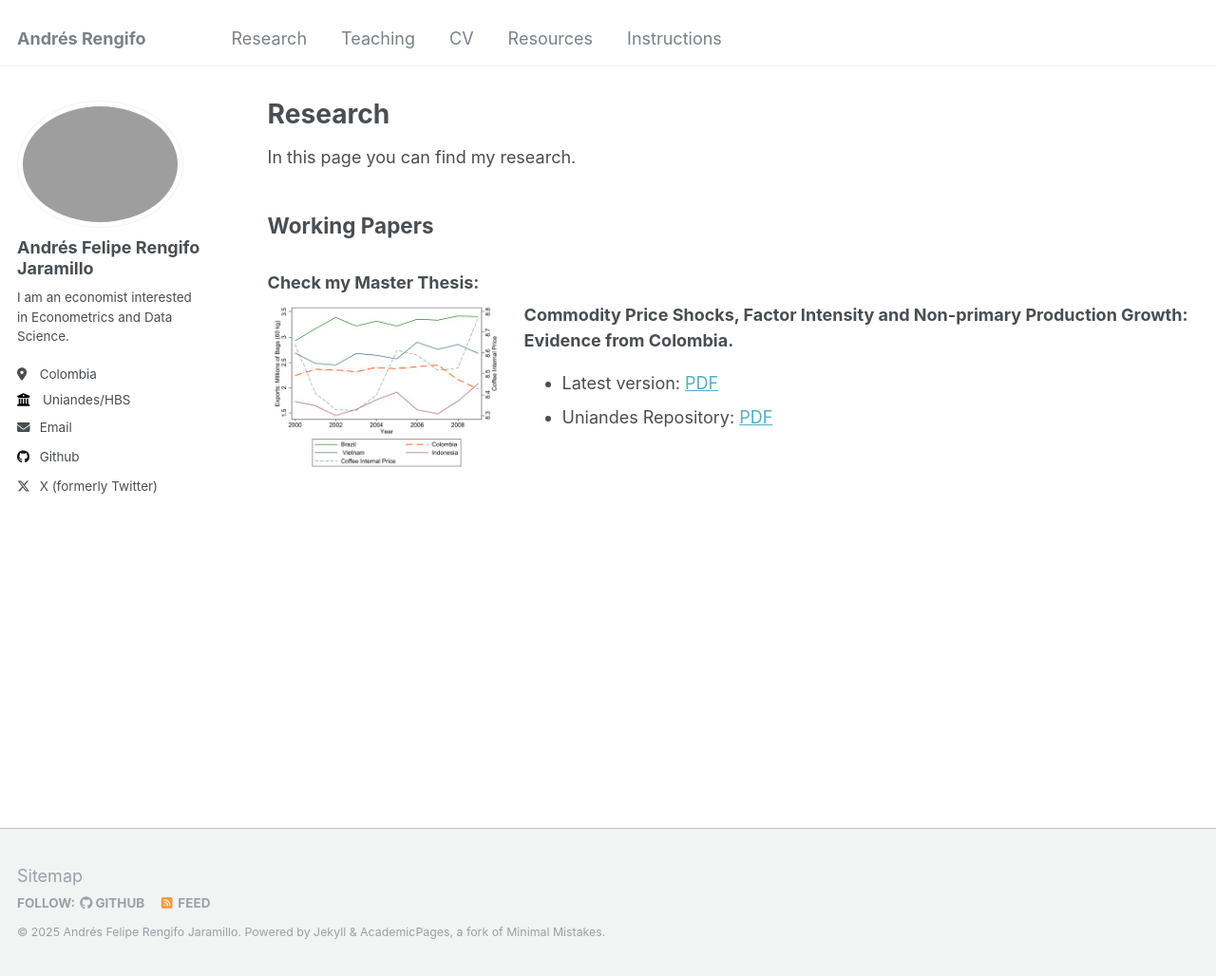
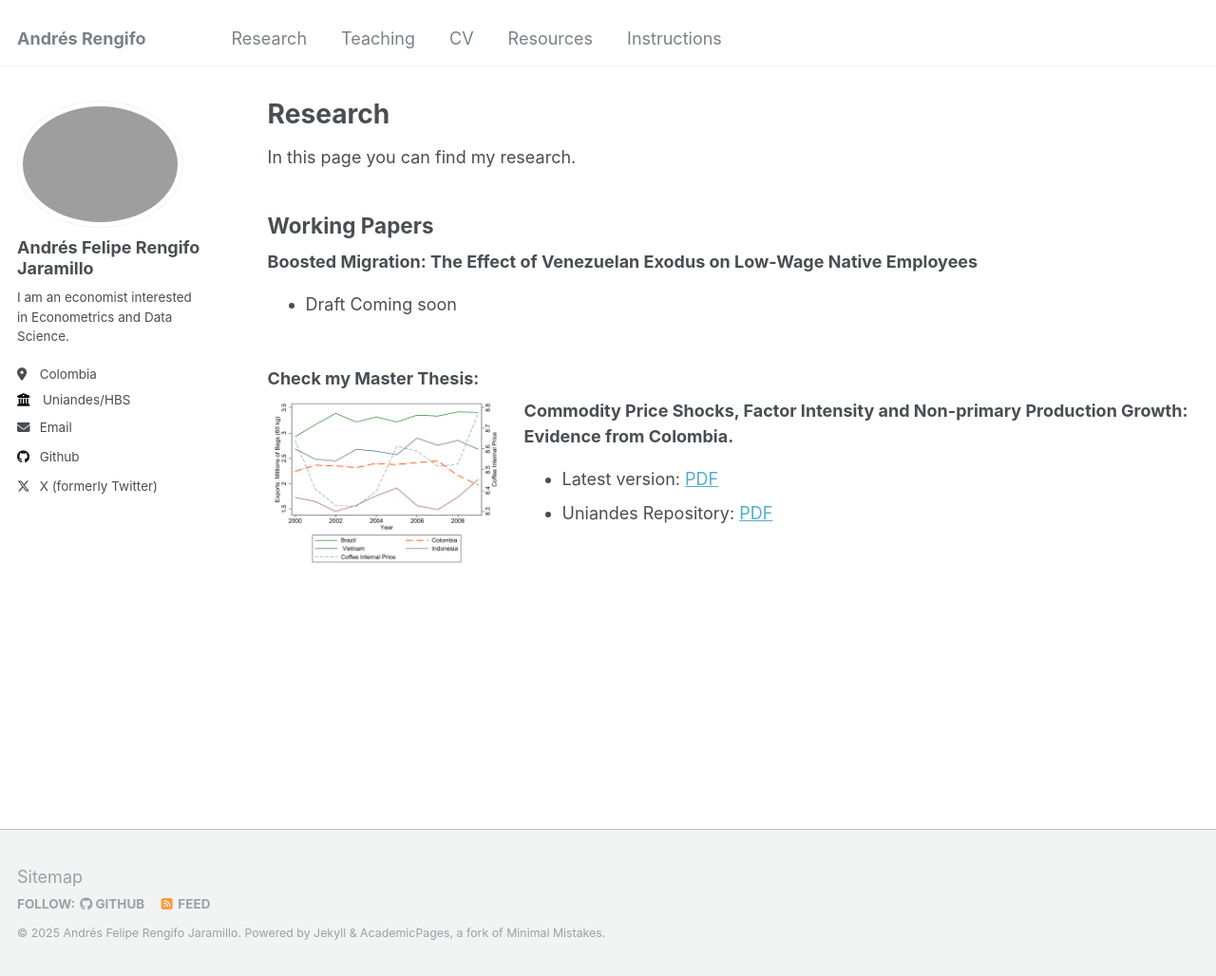
Before and after one commit to RengifoAndres/RengifoAndres.github.io, a Jekyll site: the page built from _pages/Research.md, in a window 1280 px wide and 1028 px high. Shown: the whole window at 95% size. Built offline with Jekyll 4.4.1, drawn with Linux system fonts in a browser that asks for light colours.

Commit message:
Update Research.md

```diff
--- a/_pages/Research.md
+++ b/_pages/Research.md
@@ -8,8 +8,14 @@ In this page you can find my research.
 
 ## Working Papers
 
-
-
+<div style="display: flex; align-items: flex-start; margin-bottom: 20px;">
+  <div>
+    <strong>Boosted Migration: The Effect of Venezuelan Exodus on Low-Wage Native Employees</strong><br>
+ <ul>
+      <li>Draft Coming soon</li>
+    </ul>
+  </div>
+</div>
 
 ### Check my Master Thesis:
 <div style="display: flex; align-items: flex-start; margin-bottom: 20px;">
```
